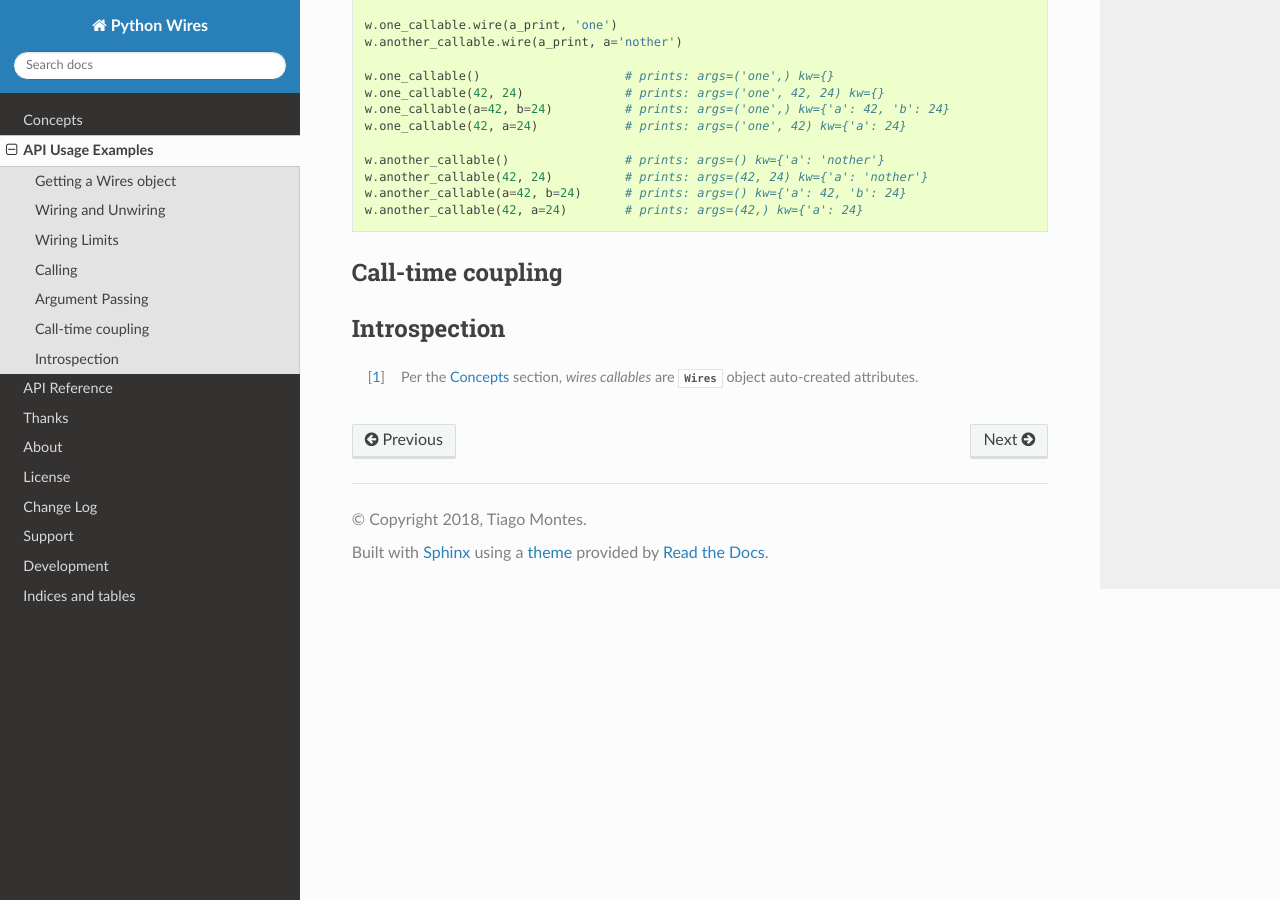
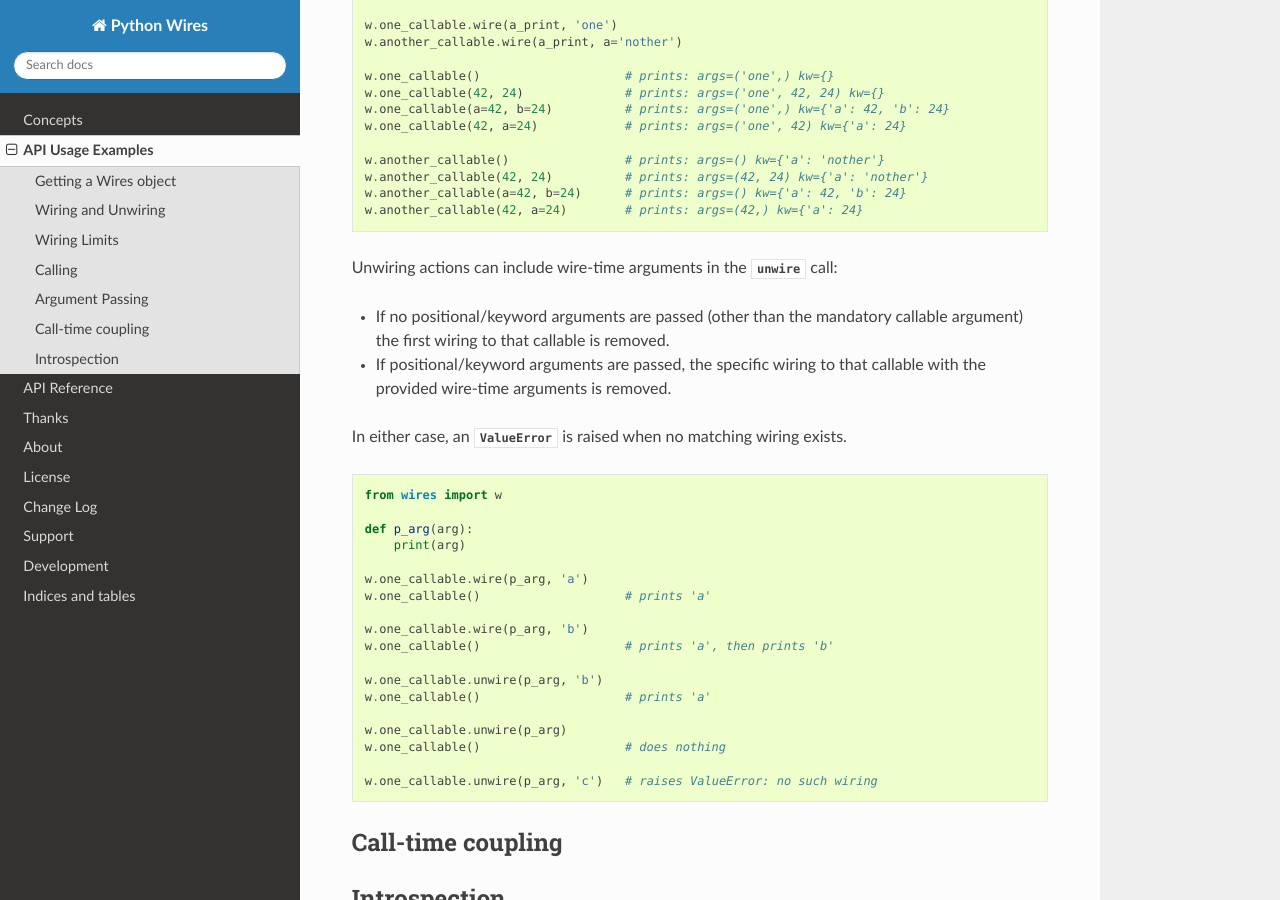
Before and after one commit to tmontes/python-wires, a Sphinx documentation site: the page built from docs/source/examples.rst, in a window 1280 px wide and 900 px high, scrolled down 4916 px. Built offline with Sphinx 7.4.7 and the Read the Docs theme 2.0.0, drawn with Linux system fonts in a browser that asks for light colours.

Commit message:
API Usage examples documentation: completed argument passing examples.

```diff
--- a/docs/source/examples.rst
+++ b/docs/source/examples.rst
@@ -309,6 +309,40 @@ Wiring actions can include wire-time arguments, later combined with call-time ar
     w.another_callable(42, a=24)        # prints: args=(42,) kw={'a': 24}
 
 
+Unwiring actions can include wire-time arguments in the :meth:`unwire <wires._callable.WiresCallable.unwire>` call:
+
+* If no positional/keyword arguments are passed (other than the mandatory callable argument) the first wiring to that callable is removed.
+
+* If positional/keyword arguments are passed, the specific wiring to that callable with the provided wire-time arguments is removed.
+
+In either case, an :class:`ValueError` is raised when no matching wiring exists.
+
+
+.. code-block:: python
+
+    from wires import w
+
+    def p_arg(arg):
+        print(arg)
+
+    w.one_callable.wire(p_arg, 'a')
+    w.one_callable()                    # prints 'a'
+
+    w.one_callable.wire(p_arg, 'b')
+    w.one_callable()                    # prints 'a', then prints 'b'
+
+    w.one_callable.unwire(p_arg, 'b')
+    w.one_callable()                    # prints 'a'
+
+    w.one_callable.unwire(p_arg)
+    w.one_callable()                    # does nothing
+
+    w.one_callable.unwire(p_arg, 'c')   # raises ValueError: no such wiring
+
+
+
+
+
 
 
 Call-time coupling
```
